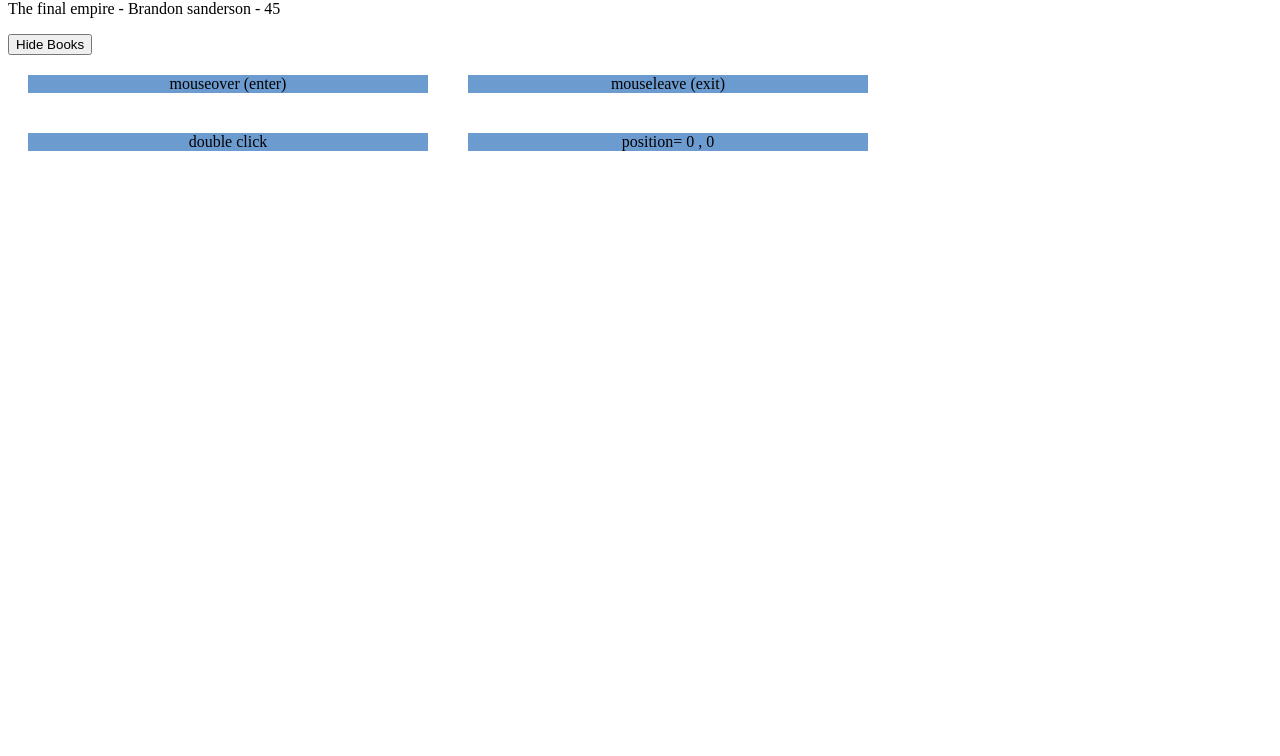
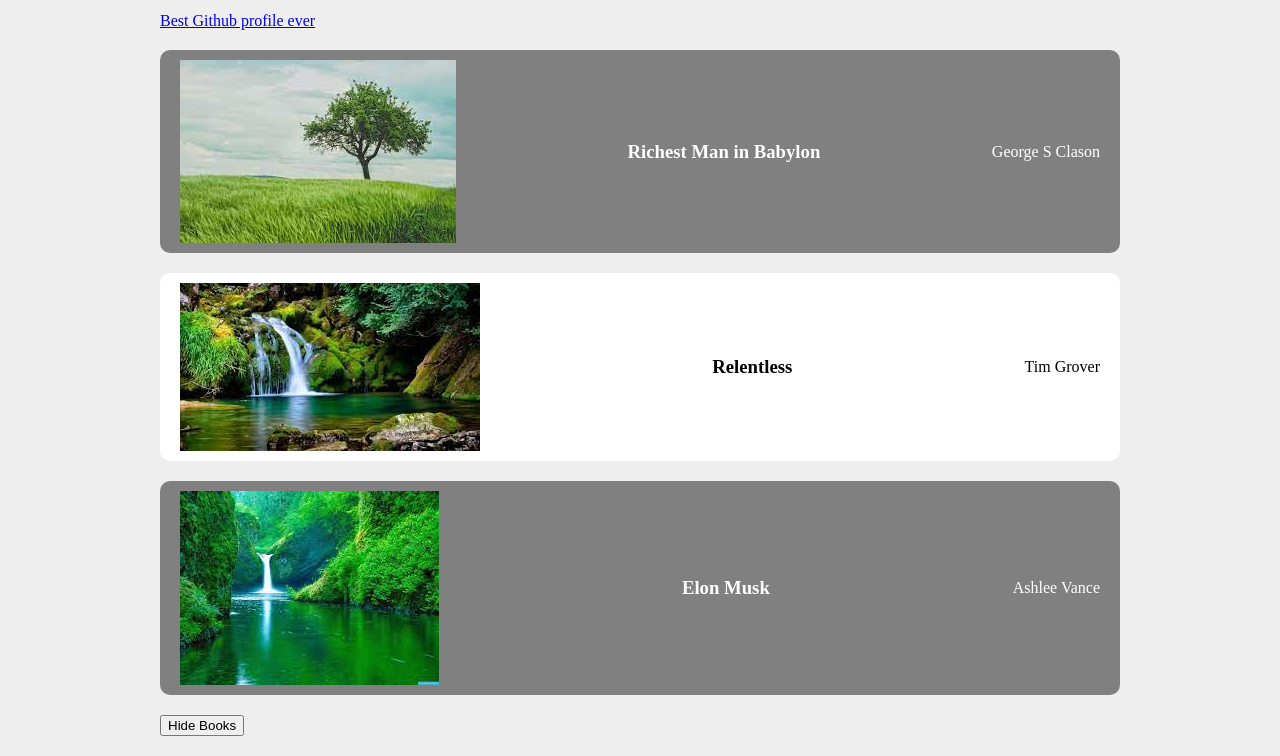
Before and after one commit to Yh010/Vue-js-website, a plain HTML site: page index.html in a window 1280 px wide. Shown: the part 66-822 px from the top of the page. Before the commit the page ends 800 px from the top, so only its background shows below. Drawn offline with nearby package versions, Linux system fonts and the light colour scheme.

Commit message:
attributebinding,dynamicclasses,computedproperty

```diff
--- a/app.js
+++ b/app.js
@@ -1,12 +1,20 @@
 const app = Vue.createApp({
     data() {
         return {
+
+            url: 'https://github.com/Yh010',
             showBooks: true,
-            title: 'The final empire',
+            books: [
+                { title: 'Richest Man in Babylon', author: 'George S Clason', img: 'assets/download1.jpg',isFav:true},
+                { title: 'Relentless', author: 'Tim Grover', img: 'assets/download2.jpg',isFav:false},
+                { title: 'Elon Musk', author: 'Ashlee Vance', img: 'assets/download3.jpg',isFav:true},
+            ]
+
+            /*title: 'The final empire',
             author: 'Brandon sanderson',
             age: '45',
             x: 0,
-            y:0
+            y:0 */
 
         }
     },
@@ -24,7 +32,18 @@ const app = Vue.createApp({
             this.x = e.offsetX
             this.y = e.offsetY
 
+        },
+        toggleIsFav(book) {
+            book.isFav =! book.isFav
+        },
+        computed: {
+            filteredBooks() {
+                return this.books.filter((book)=> book.isFav)
+            }
         }
+
+
+
     }
 })
 app.mount('#app')
--- a/index.html
+++ b/index.html
@@ -6,13 +6,29 @@
     <title>Learning vue</title>
     <script src="https://unpkg.com/vue@3.0.2"></script>
     <style>
-        .box {
-            padding: 100 px 0 ;
-            width: 400px;
-            text-align: center;
-            background: #6c9bd0;
-            margin: 20px;
-            display: inline-block;
+        body{
+            max-width: 960px;
+            background: #eee;
+            margin: 20px auto;
+        }
+
+        p,h3,ul{
+            margin:0 ;
+            padding: 0;
+        }
+        li{
+            list-style-type: none;
+            background: #fff;
+            margin: 20px auto;
+            padding: 10px 20px;
+            border-radius: 10px;
+            display: flex;
+            align-items: center;
+            justify-content: space-between;
+        }
+        li.fav{
+            background: grey;
+            color: white;
         }
     </style>
 </head>
@@ -21,8 +37,18 @@
 
     <div id="app">
 
+        <!-- attribute binding-->
+        <a v-bind:href="url">Best Github profile ever</a>
+
         <div v-if="showBooks">
-            <p>{{title}} - {{author}} - {{age}} </p>
+            <ul>
+                <li v-for="book in books" :class="{fav: book.isFav}" @click="toggleIsFav(book)">
+                    <img :src="book.img" :alt="book.title">
+                    <h3>{{book.title}}</h3>
+                    <p>{{book.author}}</p>
+
+                </li>
+            </ul>
         </div>
 
         <button @click="toggleShowBooks">
@@ -31,12 +57,12 @@
         </button>
 
         <br>
-        <!-- mouse events -->
+        <!-- mouse events
         <div class="box" @mouseover="handleEvent($event,5)">mouseover (enter)</div>
         <div class="box" @mouseleave = "handleEvent">mouseleave (exit)</div>
         <div class="box" @dblclick="handleEvent">double click</div>
         <div class="box" @mousemove="handleMousemove">position= {{x}} , {{y}} </div>
-
+        -->
     </div>
     <script src="app.js"></script>
 </body>
```
Also changed, not shown: assets/download1.jpg (added), assets/download2.jpg (added), assets/download3.jpg (added).
